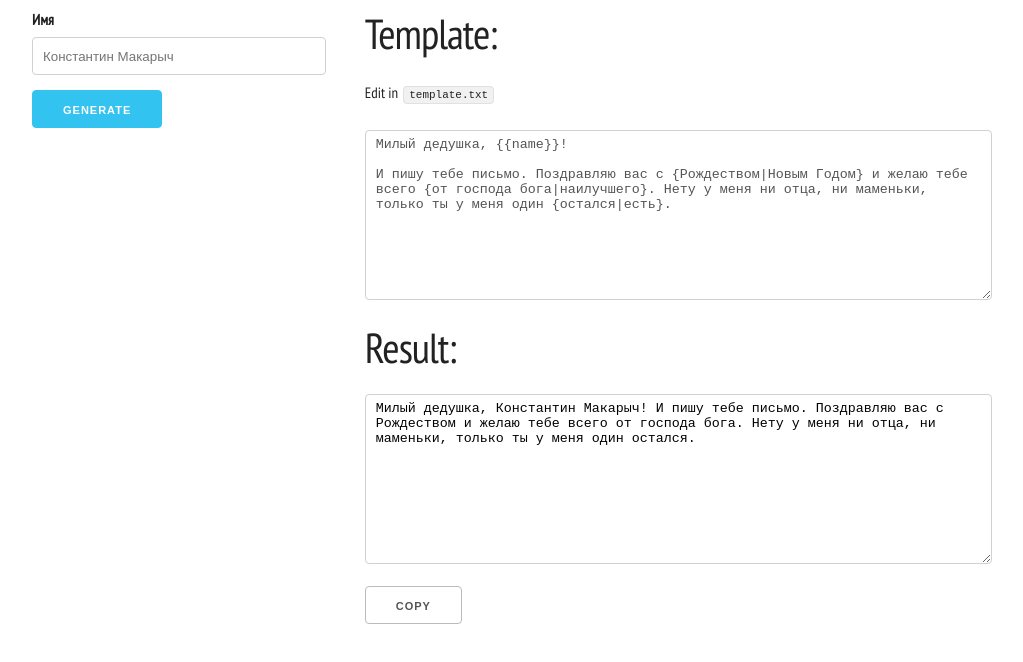
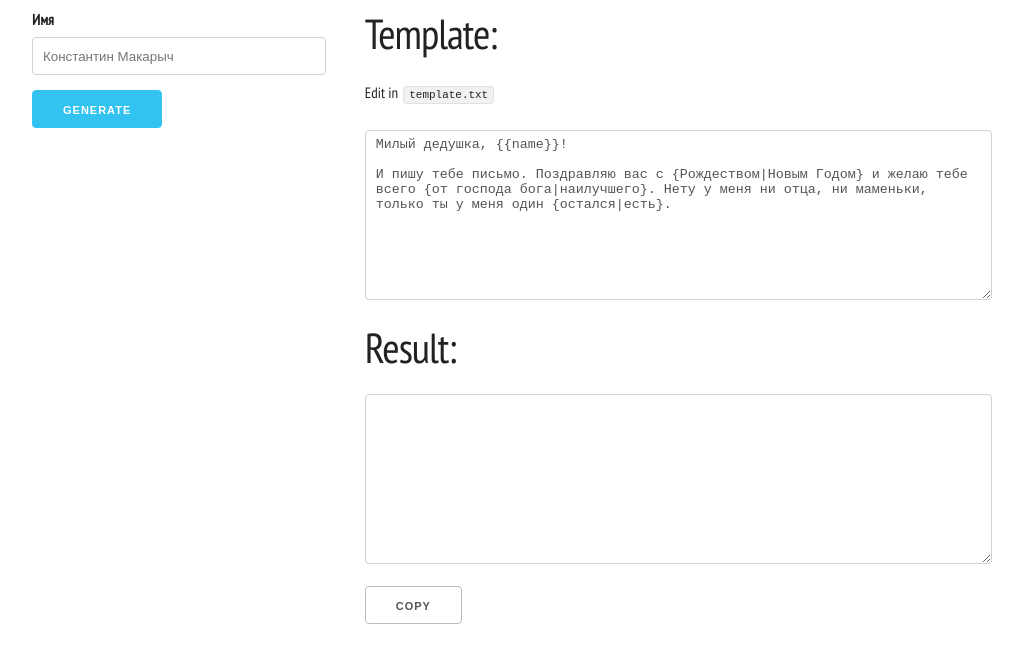
Before and after one commit to installero/dedushke, a plain HTML site: page index.html in a window 1280 px wide. Shown: the whole page, without its empty margins (128-1151 px from the left). Drawn offline with nearby package versions, Linux system fonts and the light colour scheme.

Commit message:
Removed example text from result

```diff
--- a/index.html
+++ b/index.html
@@ -39,7 +39,7 @@
       <textarea id="template" class="u-full-width" disabled></textarea>
 
       <h2>Result:</h2>
-      <textarea id="text" class="u-full-width">Милый дедушка, Константин Макарыч! И пишу тебе письмо. Поздравляю вас с Рождеством и желаю тебе всего от господа бога. Нету у меня ни отца, ни маменьки, только ты у меня один остался.</textarea>
+      <textarea id="text" class="u-full-width"></textarea>
 
       <button id="copy">Copy</button>
     </div>
```
